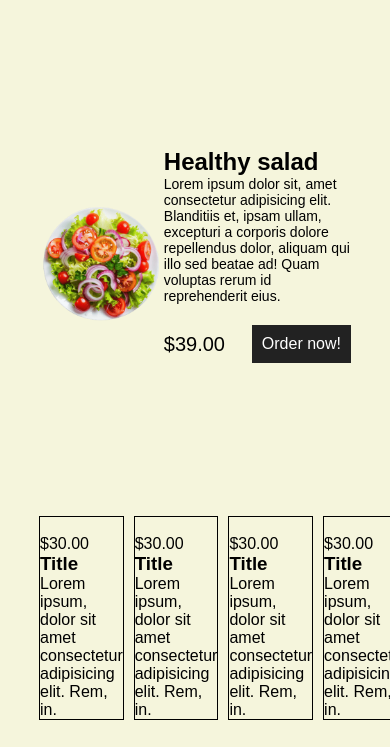
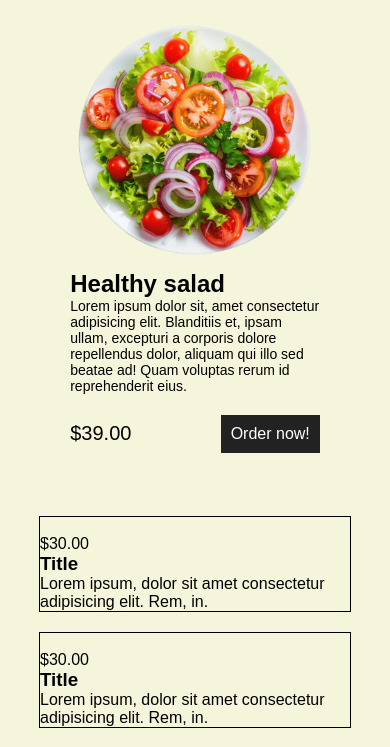
Before and after one commit to SamanthaSDGKU/restaurant-ch66, a plain HTML site: page index.html in a window 390 px wide. Shown: the part 84-831 px from the top of the page. Drawn offline with Linux system fonts and the light colour scheme.

Commit message:
mobile version

```diff
--- /dev/null
+++ b/mediaQuery.css
@@ -0,0 +1,48 @@
+/*desktop view*/
+html{
+    font-size: 16px;
+}
+header{
+    background-color: lightgray;
+    width: 100%;
+    height: 300px;
+}
+div{
+    background-color: gray;
+    width: 95%;
+    height: 400px;
+    margin: 60px 0;
+}
+p{
+    width:80%;
+}
+
+/*tablet view*/
+@media((min-width:601px) and (max-width:768px)){
+    html{
+        font-size: 14px;
+    }
+    header{
+        background-color: beige;
+    }
+    div{
+        width: 75%;
+    }
+}
+
+/*phone view*/
+
+@media(max-width:600px){
+    html{
+        font-size: 12px;
+    }
+    header{
+        background-color: lightblue;
+    }
+    div{
+        width:100%;
+    }
+    p{
+        display: none;
+    }
+}
--- a/mystyle.css
+++ b/mystyle.css
@@ -30,6 +30,12 @@ a{
     font-weight: bold;
 }
 
+@media(max-width:600px){
+    .menu a{
+        display: none;
+    }
+}
+
 /*header*/
 .site-init{
     display: flex;
@@ -42,6 +48,7 @@ a{
     display: flex;
     align-items: center;
     height: 500px;
+
 }
 .dish-month-img{
     width: 40%;
@@ -49,6 +56,20 @@ a{
 .dish-month-text{
     width: 60%;
 }
+
+
+@media(max-width:600px){
+    .dish-month-container{
+        flex-direction: column;
+    }
+    .dish-month-img{
+        width: 80%;
+    }
+    .dish-month-text{
+        width: 80%;
+    }
+}
+
 .text-flex{
     display: flex;
     justify-content: space-between;
@@ -71,6 +92,14 @@ a{
     display: grid;
     grid-template-columns: repeat(4,1fr);
     column-gap: 10px;
+}
+
+@media(max-width:600px){
+    .all-dishes-container{
+        /* flex-direction: column; */
+        grid-template-columns: repeat(1,1fr);
+        row-gap: 20px;
+    }
 }
 .dish-item{
     border: 1px solid black;
@@ -102,6 +131,12 @@ a{
     justify-content: space-between;
     align-items: center;
 }
+
+@media(max-width:600px){
+    .form-flex{
+        flex-direction: column;
+    }
+}
 .form-container{
     background-color: white;
     border-radius: 10px;
```
Also changed, not shown: mediaQuery.html (added, +14 -0 lines).
